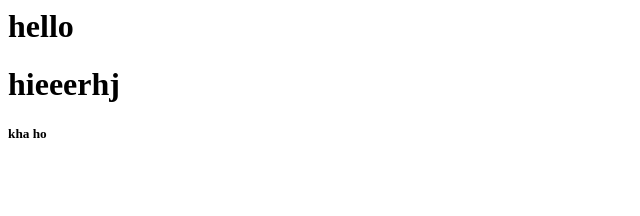
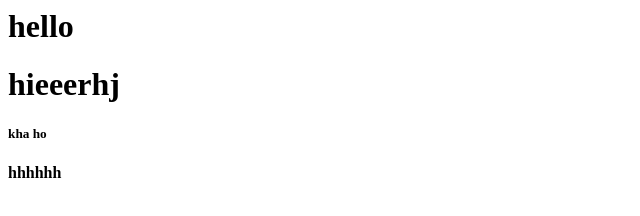
Before and after one commit to mayankbharawa/auto-scalling-aws-github-rsync, a plain HTML site: page index.html in a window 1280 px wide. Shown: the full height of the page, 0-640 px from the left. Drawn offline with Linux system fonts and the light colour scheme.

Commit message:
Update index.html

```diff
--- a/index.html
+++ b/index.html
@@ -6,5 +6,6 @@
 <h1>hello</h1>
   <h1>hieeerhj</h1>
   <h5> kha ho</h5>
+  <h4>hhhhhh</h4>
 </body>
 </html>
```
